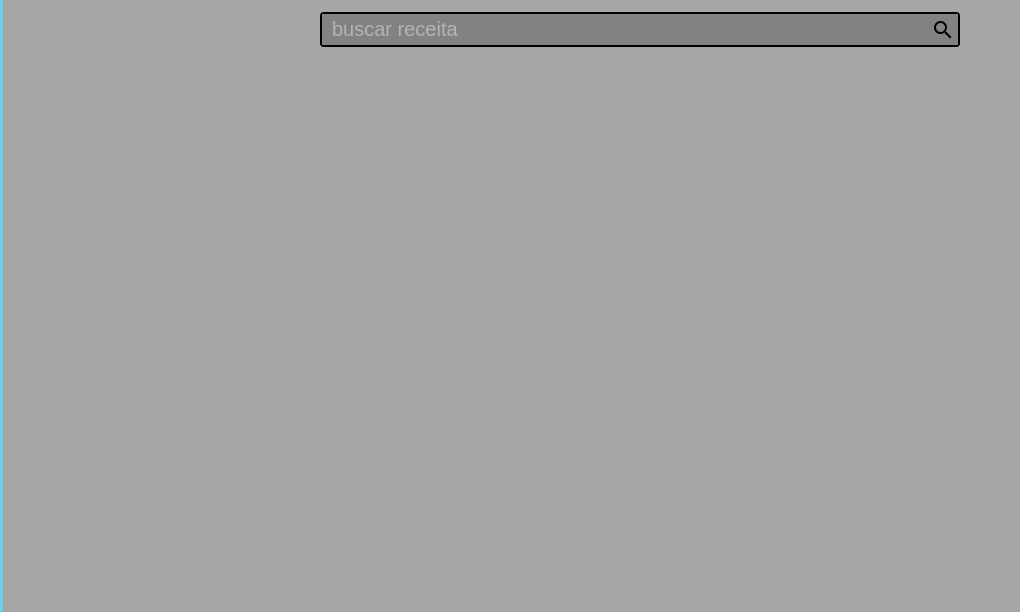
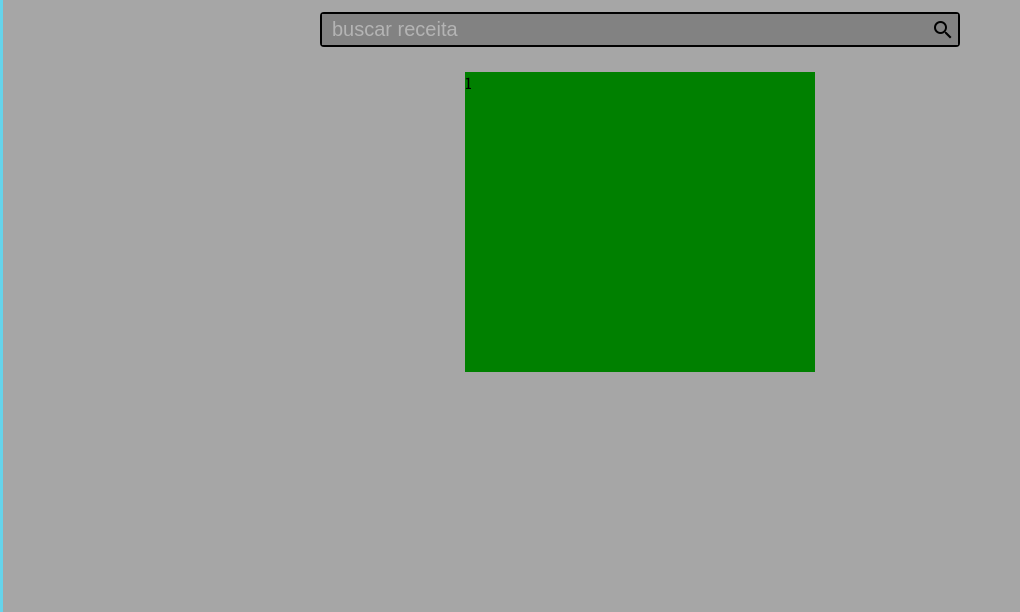
Before and after one commit to devguilhermecosta/project-recipes, a Django app: page / in a window 1280 px wide. Shown: the part 106-718 px from the top of the page, without its empty margins (0-1020 px from the left). Run offline with Django 4.2, Linux system fonts and the light colour scheme.

Commit message:
criei a grid para conteúdo

```diff
--- a/recipes/templates/recipes/pages/home.html
+++ b/recipes/templates/recipes/pages/home.html
@@ -9,6 +9,13 @@
 
     <!-- input of search -->
     {% include "recipes/partials/search.html" %}
+
+    <!-- main -->
+    <main class="main-content-container">
+        <div class="main-content main-content-list">
+            <div class="temp">1</div>
+        </div>
+    </main>
 
     <!-- script -->
     <script>
--- a/recipes/templates/recipes/partials/head.html
+++ b/recipes/templates/recipes/partials/head.html
@@ -1,5 +1,6 @@
 <!DOCTYPE html>
 <html lang="pt-BR">
+
 <head>
     <meta charset="UTF-8">
     <meta http-equiv="X-UA-Compatible" content="IE=edge">
@@ -7,7 +8,9 @@
     <link href="https://fonts.googleapis.com/icon?family=Material+Icons" rel="stylesheet">
     <link rel="preconnect" href="https://fonts.googleapis.com">
     <link rel="preconnect" href="https://fonts.gstatic.com" crossorigin>
-    <link href="https://fonts.googleapis.com/css2?family=Roboto+Slab:wght@100;200;300;400;500;600;700;800;900&display=swap" rel="stylesheet">
+    <link
+        href="https://fonts.googleapis.com/css2?family=Roboto+Slab:wght@100;200;300;400;500;600;700;800;900&display=swap"
+        rel="stylesheet">
     <title>Home</title>
 
 
@@ -115,6 +118,10 @@
             transition: all 200ms ease-in-out;
         }
 
+        .div-space {
+            padding: 0 10px;
+        }
+
         .input-search {
             width: 100%;
             height: 31px;
@@ -162,6 +169,29 @@
             color: var(--bg-menu);
             background-color: white !important;
         }
+
+        .main-content-container {
+            max-width: 1200px;
+            margin: 0 auto;
+        }
+
+        .main-content {
+
+        }
+
+        .main-content-list {
+            display: grid;
+            grid-template-columns: repeat(auto-fit, minmax(300px, 1fr));
+            justify-items: center;
+            column-gap: 10px;
+            row-gap: 20px;
+        }
+
+        .temp {
+            width: 350px;
+            height: 300px;
+            background-color: green;
+        }
     </style>
 
 </head>
--- a/recipes/templates/recipes/partials/search.html
+++ b/recipes/templates/recipes/partials/search.html
@@ -1,9 +1,11 @@
  <!-- input of search -->
 <section class="search-container">
-    <div class="box-search">
-        <input type="search" name="search" id="search" class="input-search" placeholder="buscar receita">
-        <button type="submit" class="button-search">
-            <span class="material-icons icon-search">search</span>
-        </button>
+    <div class="div-space">
+        <div class="box-search">
+            <input type="search" name="search" id="search" class="input-search" placeholder="buscar receita">
+            <button type="submit" class="button-search">
+                <span class="material-icons icon-search">search</span>
+            </button>
+        </div>
     </div>
 </section>
```
